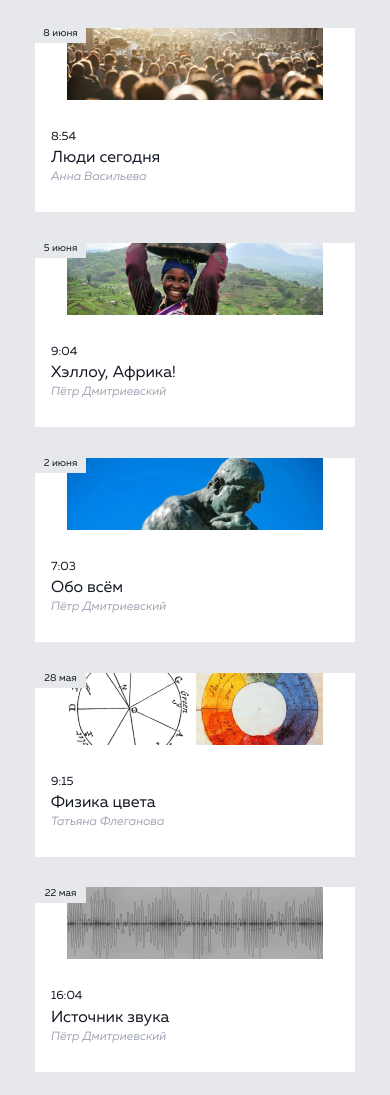
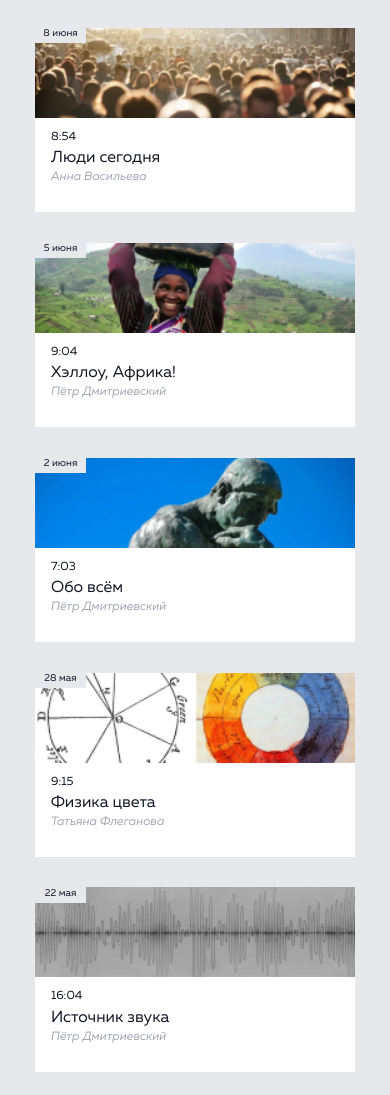
Before and after one commit to JudasVS/github.io, a plain HTML site: page index.html in a window 390 px wide. Shown: the part 900-1995 px from the top of the page. Drawn offline with Linux system fonts and the light colour scheme.

Commit message:
Add files via upload

```diff
--- a/css/media.css
+++ b/css/media.css
@@ -774,35 +774,35 @@
   }
 
   .europe {
-    background: url(../img/europe_m.png)no-repeat center top/auto;
+    background: url(../img/europe_m.png)no-repeat center top/contain;
   }
 
   .music {
-    background: url(../img/Music_m.png)no-repeat center top/auto;
+    background: url(../img/Music_m.png)no-repeat center top/contain;
   }
 
   .people {
-    background: url(../img/People_m.png)no-repeat center top/auto;
+    background: url(../img/People_m.png)no-repeat center top/contain;
   }
 
   .hello {
-    background: url(../img/Hello_m.png)no-repeat center top/auto;
+    background: url(../img/Hello_m.png)no-repeat center top/contain;
   }
 
   .everything {
-    background: url(../img/Everything_m.png)no-repeat center top/auto;
+    background: url(../img/Everything_m.png)no-repeat center top/contain;
   }
 
   .color {
-    background: url(../img/Color_m.png)no-repeat center top/auto;
+    background: url(../img/Color_m.png)no-repeat center top/contain;
   }
 
   .sound {
-    background: url(../img/Sound_m.png)no-repeat center top/auto;
+    background: url(../img/Sound_m.png)no-repeat center top/contain;
   }
 
   .etiquette {
-    background: url(../img/Etiquette_m.png)no-repeat center top/auto;
+    background: url(../img/Etiquette_m.png)no-repeat center top/contain;
   }
 
   .broadcasts__container-left {
```
